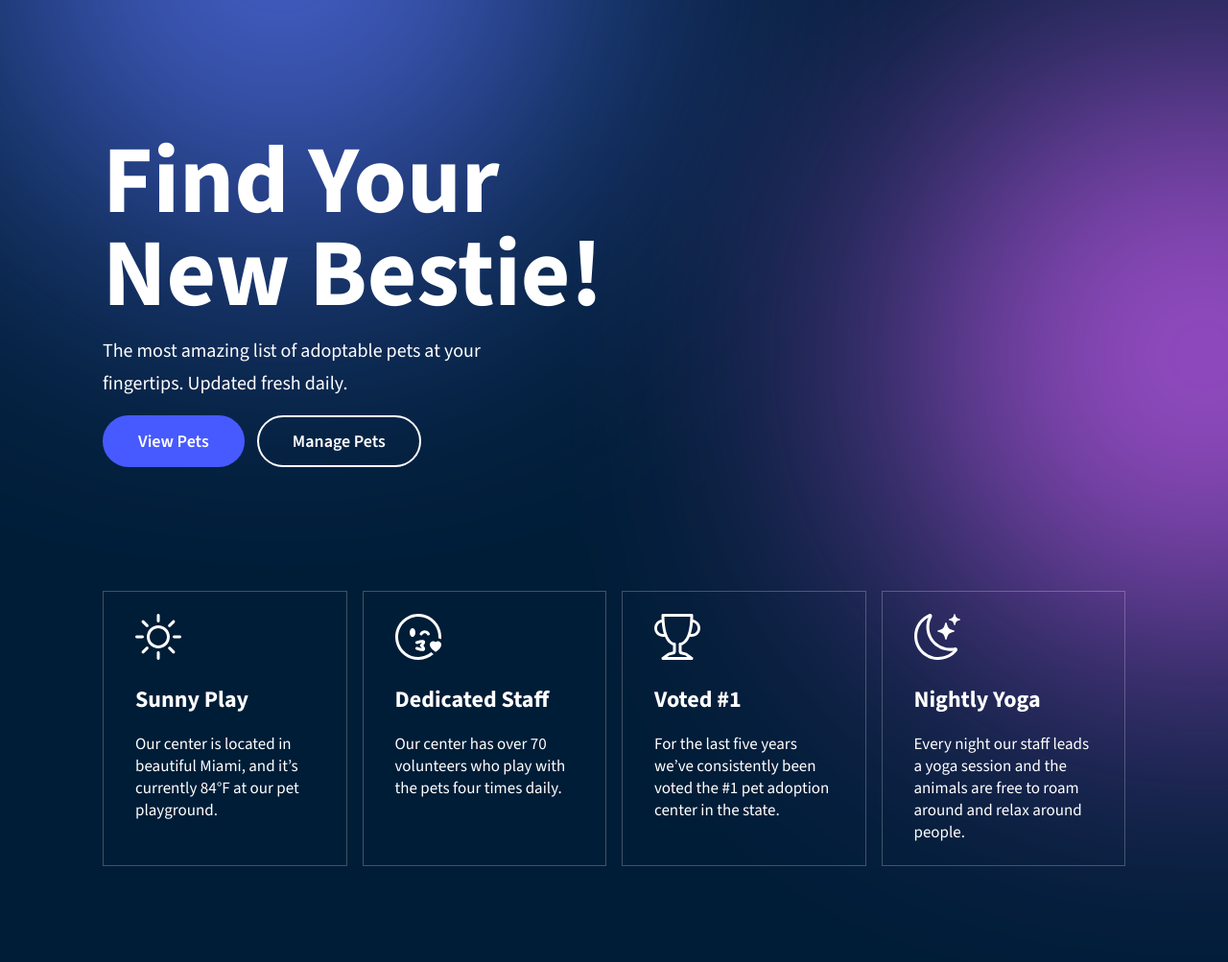
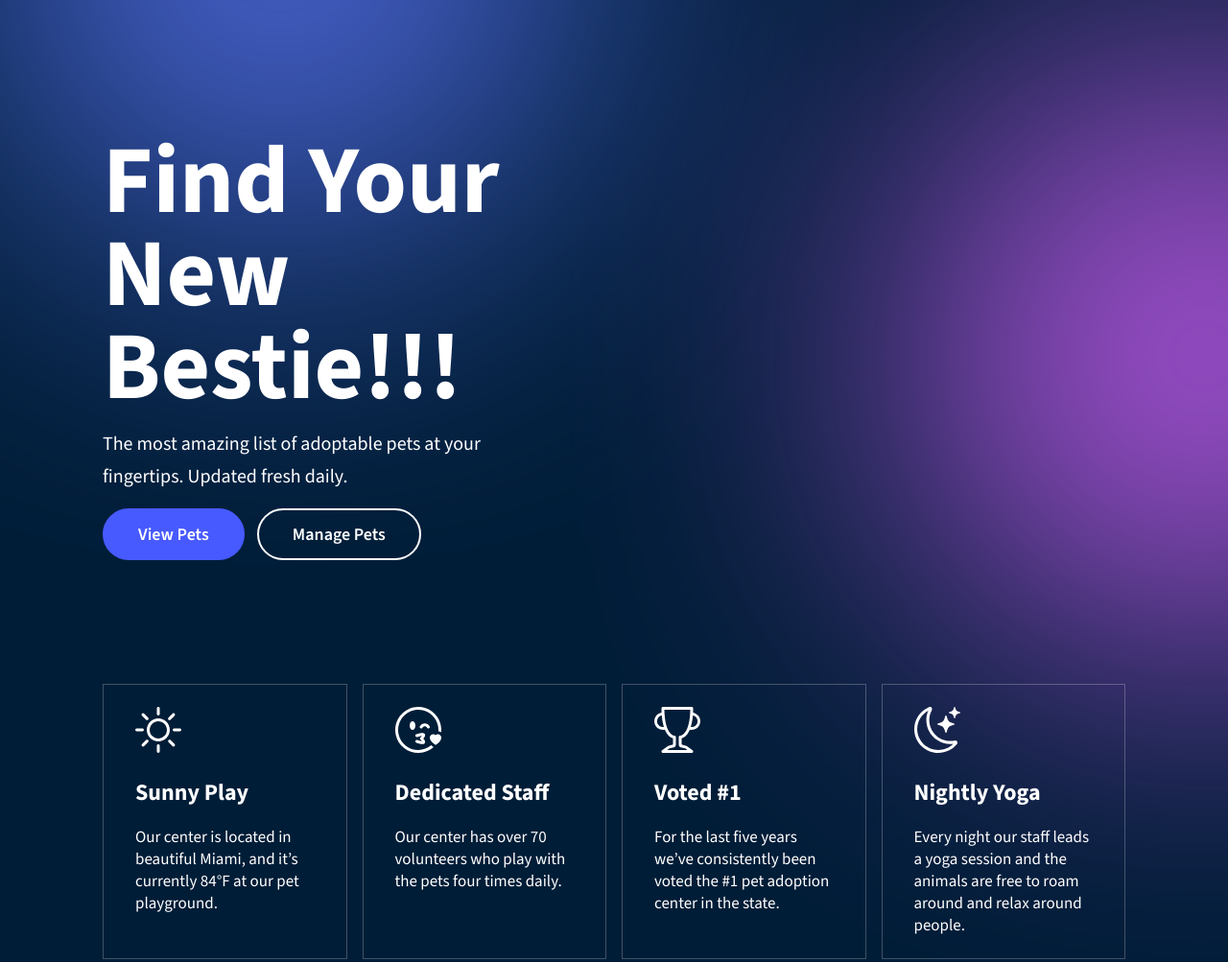
Before and after one commit to vishnubs2024/pet-adaption, a plain HTML site: page index.html in a window 1280 px wide. Shown: the top 1003 px of the page at 96% size. Drawn offline with nearby package versions, Linux system fonts and the light colour scheme.

Commit message:
updated heading

```diff
--- a/index.html
+++ b/index.html
@@ -17,7 +17,7 @@
   <div class="top-section-wrapper">
     <div class="top-section">
       <div class="actual-top-content">
-        <h1>Find Your New Bestie!</h1>
+        <h1>Find Your New Bestie!!!</h1>
         <p class="intro-text">The most amazing list of adoptable pets at your fingertips. Updated fresh daily.</p>
         <div class="intro-buttons">
           <a href="#view-pets" class="our-btn utility-mr">View Pets</a>
```
